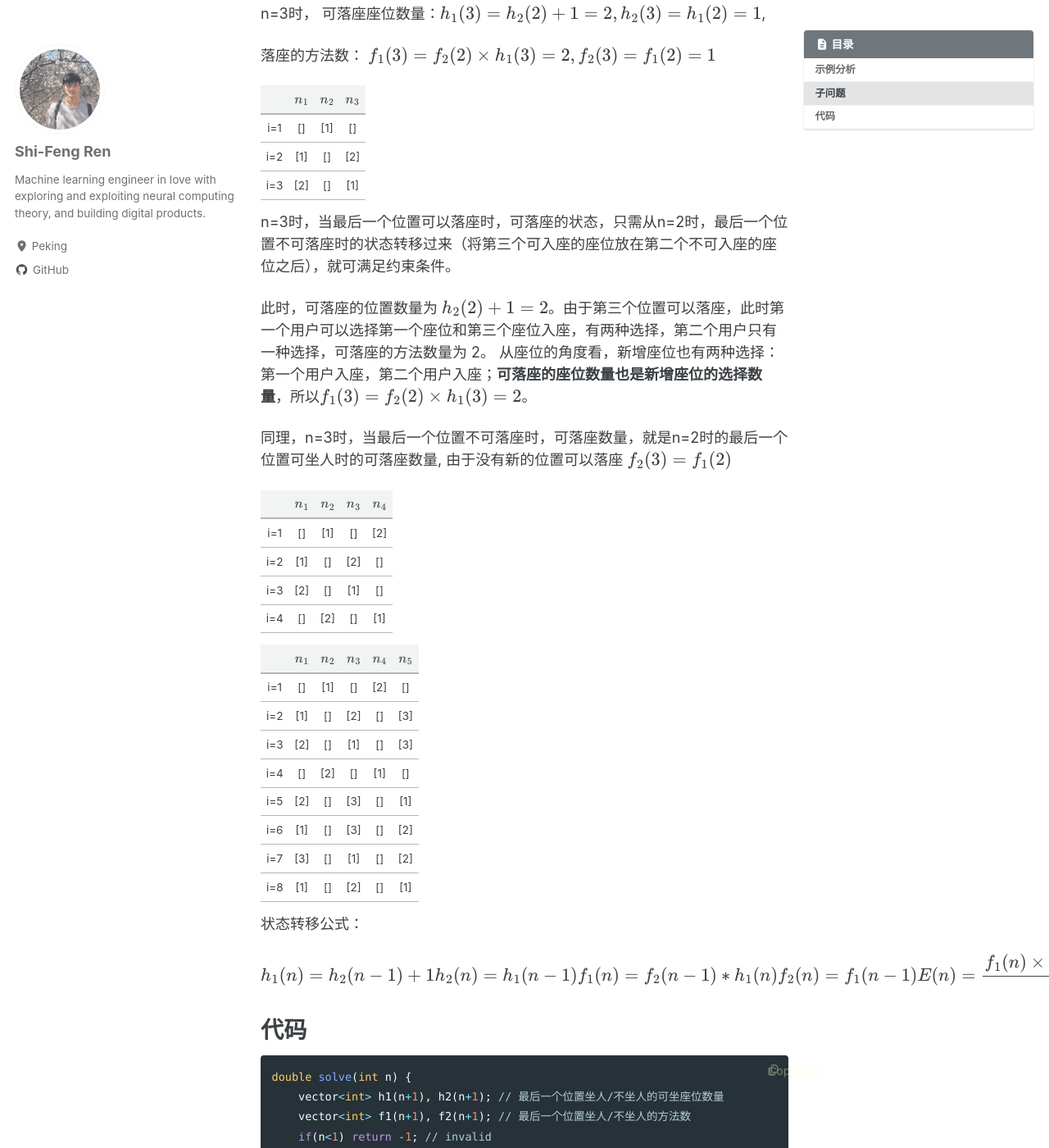
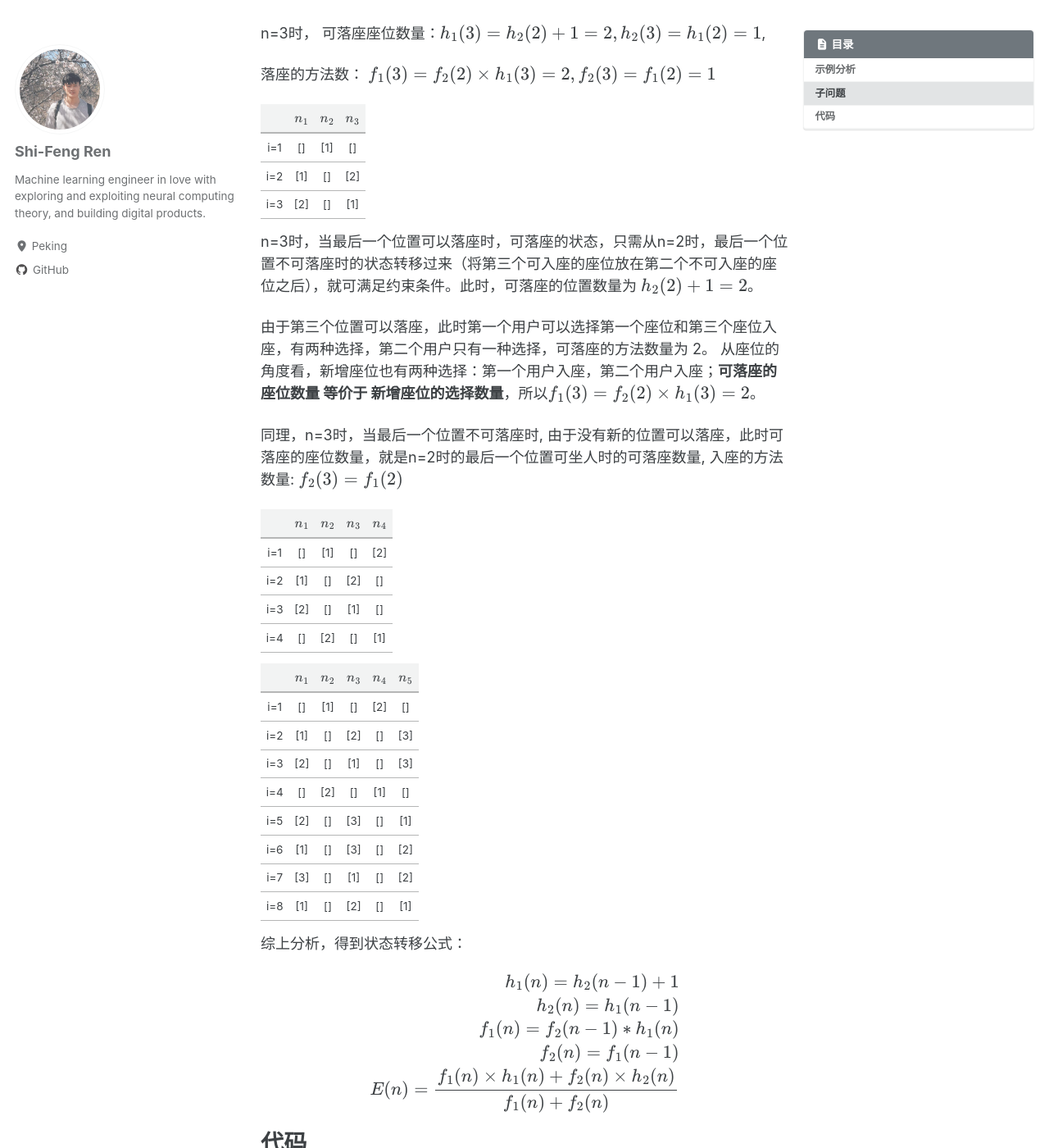
Before and after one commit to science-dojo/science-dojo.github.io, a Jekyll site: the page built from _posts/2024-09-17-N个座位坐满人的期望.md, in a window 1280 px wide and 1400 px high, scrolled down 1484 px. Shown: the whole window at 82% size. Built offline with Jekyll 4.4.1, drawn with Linux system fonts in a browser that asks for light colours; cached includes are drawn as plain includes; formulas are drawn with MathJax 3; some of the changed text lies outside the part shown.

Commit message:
refine format

```diff
--- a/_posts/2024-09-17-N个座位坐满人的期望.md
+++ b/_posts/2024-09-17-N个座位坐满人的期望.md
@@ -38,9 +38,10 @@ $$
 因此，第n个位置（最后一个位置）是否有人落座，需要成为标记子问题的一个变量。
 
 令：$f_1(n)$ 表示 **n个座位时，<u>最后一个座位坐人时</u>的方法数**； $f_2(n)$表示**n个座位时，<u>最后一个座位不坐人时</u>的方法数**。
-$h_1(n)$表示 n个座位时，最后一个座位坐人时，可落座的座位数量；$h_2(n)$表示n个座位时，最后一个位置不坐人时，可落座的座位数量。
+$h_1(n)$表示 **n个座位时，<u>最后一个座位坐人时</u>，可落座的座位数量**；$h_2(n)$表示**n个座位时，<u>最后一个位置不坐人时</u>，可落座的座位数量**。
 
 n=1时：$h_1(1)=1, h_2(1)=0, f_1(1)=1, f_2(1)=0$
+
 n=2时：$h_1(2)=1, h_2(2)=1, f_1(2)=1, f_2(2)=1$
 
 | | $n_1$ | $n_2$ |
@@ -49,7 +50,7 @@ n=2时：$h_1(2)=1, h_2(2)=1, f_1(2)=1, f_2(2)=1$
 |i=2 | [] | [1] |
 
 
-n_1, n_2 表示第一、第二个座位，第一列标记i=1, i=2 表示第一、第二个坐法，[]表示座位空置，[1]表示该座位被第一个人入座，
+$n_1$, $n_2$ 表示第一、第二个座位，第一列标记i=1, i=2 表示第一、第二个坐法，[]表示座位空置，[1]表示该座位被第一个人入座，
 例如，当i=1时，在该坐法下，第一个座位可以坐人，但因为只有该位置可以坐人，所以该只有一种坐法。
 
 n=3时， 可落座座位数量：$h_1(3) = h_2(2) + 1=2, h_2(3) = h_1(2)=1$,
@@ -62,12 +63,12 @@ n=3时， 可落座座位数量：$h_1(3) = h_2(2) + 1=2, h_2(3) = h_1(2)=1$,
 |i=2 | [1] | [] | [2] |
 |i=3 | [2] | [] | [1] |
 
-n=3时，当最后一个位置可以落座时，可落座的状态，只需从n=2时，最后一个位置不可落座时的状态转移过来（将第三个可入座的座位放在第二个不可入座的座位之后），就可满足约束条件。
+n=3时，当最后一个位置可以落座时，可落座的状态，只需从n=2时，最后一个位置不可落座时的状态转移过来（将第三个可入座的座位放在第二个不可入座的座位之后），就可满足约束条件。此时，可落座的位置数量为 $h_2(2) + 1 = 2$。
 
-此时，可落座的位置数量为 $h_2(2) + 1 = 2$。由于第三个位置可以落座，此时第一个用户可以选择第一个座位和第三个座位入座，有两种选择，第二个用户只有一种选择，可落座的方法数量为 2。
-从座位的角度看，新增座位也有两种选择：第一个用户入座，第二个用户入座；**可落座的座位数量也是新增座位的选择数量**，所以$f_1(3)=f_2(2) \times h_1(3) = 2$。
+由于第三个位置可以落座，此时第一个用户可以选择第一个座位和第三个座位入座，有两种选择，第二个用户只有一种选择，可落座的方法数量为 2。
+从座位的角度看，新增座位也有两种选择：第一个用户入座，第二个用户入座；**可落座的座位数量 等价于 新增座位的选择数量**，所以$f_1(3)=f_2(2) \times h_1(3) = 2$。
 
-同理，n=3时，当最后一个位置不可落座时，可落座数量，就是n=2时的最后一个位置可坐人时的可落座数量, 由于没有新的位置可以落座 $f_2(3) = f_1(2)$
+同理，n=3时，当最后一个位置不可落座时, 由于没有新的位置可以落座，此时可落座的座位数量，就是n=2时的最后一个位置可坐人时的可落座数量,  入座的方法数量: $f_2(3) = f_1(2)$
 
 
 | | $n_1$ | $n_2$ | $n_3$ | $n_4$ |
@@ -89,10 +90,11 @@ n=3时，当最后一个位置可以落座时，可落座的状态，只需从n=
 |i=7 | [3] | [] | [1] | [] | [2] |
 |i=8 | [1] | [] | [2] | [] | [1] |
 
-状态转移公式：
+综上分析，得到状态转移公式：
 
 $$
 
+\begin{aligned}
 h_1(n) = h_2(n-1) + 1 \\
 h_2(n) = h_1(n-1) \\
 f_1(n) = f_2(n-1) * h_1(n) \\
@@ -100,6 +102,7 @@ f_2(n) = f_1(n-1) \\
 
 E(n) = \frac{f_1(n) \times h_1(n) + f_2(n) \times h_2(n)}{f_1(n) + f_2(n)}
 
+\end{aligned}
 $$
 
 # 代码
```
